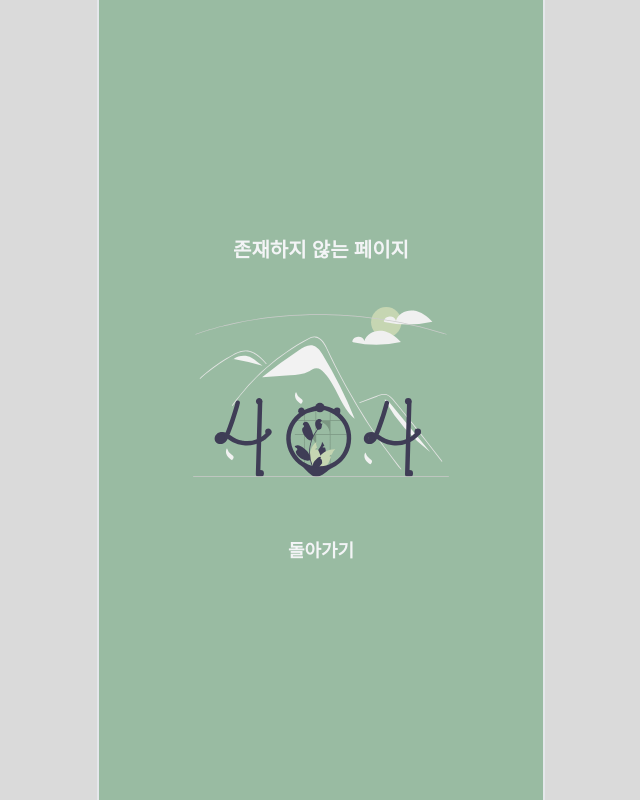
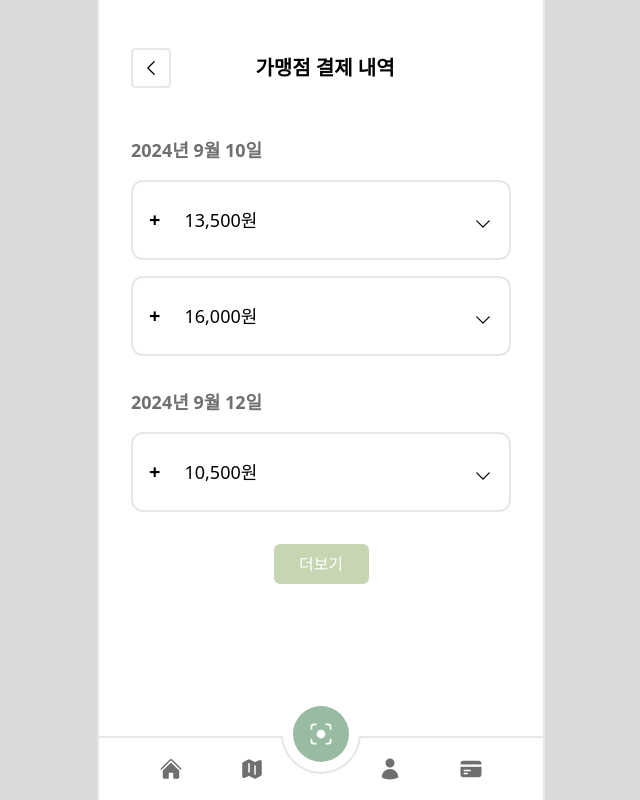
Before and after one commit to ys4512558/Olivepay, a React (Vite) app in the folder frontend/: page /franchise/income in a window 1280 px wide. Shown: the whole page, without its empty margins (319-959 px from the left). Built offline with nearby package versions, Linux system fonts and the light colour scheme.

Commit message:
:sparkles: Feat: 가맹점 결제내역 페이지
S11P21A601-241

```diff
--- /dev/null
+++ b/frontend/src/api/transactionApi.ts
@@ -0,0 +1,14 @@
+import Axios from './index';
+
+const prefix = '/api/transactions';
+
+// 가맹점 결제 내역 조회
+export const getFranchiseIncome = async (
+  franchiseId: number,
+  index: number,
+) => {
+  const response = await Axios(
+    `${prefix}/franchise/${franchiseId}?index=${index}`,
+  );
+  return response.data;
+};
--- a/frontend/src/atoms/franchiseAtom.ts
+++ b/frontend/src/atoms/franchiseAtom.ts
@@ -14,6 +14,70 @@ export const franchiseAtom = atom<franchise>({
   reviews: [],
 });
 
+export const franchiseIncomeAtom = atom<paymentList>([
+  {
+    transactionId: 1,
+    amount: 13500,
+    createdAt: '2024년 9월 10일',
+    details: [
+      {
+        type: 'card',
+        name: '꿈나무카드',
+        amount: 9000,
+      },
+      {
+        type: 'coupon',
+        name: '4000',
+        amount: 4000,
+      },
+      {
+        type: 'card',
+        name: '신한4582',
+        amount: 500,
+      },
+    ],
+  },
+  {
+    transactionId: 2,
+    amount: 16000,
+    createdAt: '2024년 9월 10일',
+    details: [
+      {
+        type: 'card',
+        name: '꿈나무카드',
+        amount: 9000,
+      },
+      {
+        type: 'coupon',
+        name: '4000',
+        amount: 4000,
+      },
+      {
+        type: 'card',
+        name: '신한4582',
+        amount: 3000,
+      },
+    ],
+  },
+  {
+    transactionId: 5,
+    amount: 10500,
+    createdAt: '2024년 9월 12일',
+    details: [
+      {
+        type: 'card',
+        name: '꿈나무카드',
+        amount: 9000,
+      },
+      {
+        type: 'coupon',
+        name: '2000',
+        amount: 1500,
+      },
+    ],
+  },
+]);
+
 export const franchiseCouponAtom = atom<coupon>({
   coupon2: 12,
   coupon4: 4,
--- a/frontend/src/component/common/Card.tsx
+++ b/frontend/src/component/common/Card.tsx
@@ -79,7 +79,7 @@ const Card: React.FC<CardProps> = ({
               {like}
             </p>
           )}
-          {spend && <p className={styles.spend}>-{spend.toLocaleString()}원</p>}
+          {spend && <p className={styles.spend}>{spend.toLocaleString()}원</p>}
         </div>
         {content && <XMarkIcon className="size-5" onClick={onClick} />}
         {date && (
--- /dev/null
+++ b/frontend/src/pages/franchiser/IncomePage.tsx
@@ -0,0 +1,79 @@
+import { useState } from 'react';
+import { useAtom } from 'jotai';
+import { useQuery } from '@tanstack/react-query';
+import { getFranchiseIncome } from '../../api/transactionApi';
+import {
+  Layout,
+  BackButton,
+  PageTitle,
+  Loader,
+  Card,
+  Button,
+} from '../../component/common';
+import { franchiseIncomeAtom } from '../../atoms/franchiseAtom';
+import { groupByDate } from '../../utils/dateUtils';
+
+const IncomePage = () => {
+  const [income, setIncome] = useAtom(franchiseIncomeAtom);
+  const [index, setIndex] = useState(1);
+  const [hasMore, setHasMore] = useState(true);
+
+  const franchiseId = 1;
+
+  //   const { data, isLoading, error, isSuccess } = useQuery({
+  //     queryKey: ['transaction', franchiseId, index],
+  //     queryFn: () => getFranchiseIncome(franchiseId, index),
+  //   });
+
+  //   if (isSuccess && data) {
+  //     if (data.length === 0) {
+  //       setHasMore(false);
+  //     } else {
+  //       setIncome((prevIncome) => [...prevIncome, ...data]);
+  //     }
+  //   }
+
+  //   if (isLoading) return <Loader />;
+
+  //   if (error) return <div>쿠폰 로딩 실패</div>;
+
+  const groupedIncome = groupByDate(income);
+  return (
+    <Layout className="px-8">
+      <header className="mt-12 flex items-center justify-between">
+        <BackButton />
+        <PageTitle title="가맹점 결제 내역" />
+        <div className="w-8" />
+      </header>
+      <main className="mt-8 flex flex-col gap-4">
+        {Object.keys(groupedIncome).map((date) => (
+          <div key={date}>
+            <h2 className="my-4 text-lg font-bold text-DARKBASE">{date}</h2>
+            <div className="flex flex-col gap-4">
+              {groupedIncome[date].map((el) => (
+                <Card
+                  key={el.transactionId}
+                  variant="payment"
+                  title="+"
+                  spend={el.amount}
+                  details={el.details}
+                />
+              ))}
+            </div>
+          </div>
+        ))}
+        <div className="mt-4 text-center">
+          {hasMore && (
+            <Button
+              label="더보기"
+              variant="secondary"
+              onClick={() => setIndex((prev) => prev + 1)}
+            />
+          )}
+        </div>
+      </main>
+    </Layout>
+  );
+};
+
+export default IncomePage;
--- a/frontend/src/pages/index.ts
+++ b/frontend/src/pages/index.ts
@@ -5,3 +5,4 @@ export { default as NotFoundPage } from './NotFoundPage';
 export { default as FranchiserHomePage } from './franchiser/HomePage';
 export { default as FranchiserCouponPage } from './franchiser/CouponPage';
 export { default as FranchiserQrPage } from './franchiser/QrPage';
+export { default as FranchiserIncomePage } from './franchiser/IncomePage';
--- a/frontend/src/routers/Router.tsx
+++ b/frontend/src/routers/Router.tsx
@@ -8,6 +8,9 @@ const FranchiserCouponPage = lazy(
   () => import('../pages/franchiser/CouponPage'),
 );
 const FranchiserQrPage = lazy(() => import('../pages/franchiser/QrPage'));
+const FranchiserIncomePage = lazy(
+  () => import('../pages/franchiser/IncomePage'),
+);
 const LoadingPage = lazy(() => import('../pages/LoadingPage'));
 const NotFoundPage = lazy(() => import('../pages/NotFoundPage'));
 
@@ -20,6 +23,7 @@ const Router = () => {
         <Route path="/franchise/home" element={<FranchiserHomePage />} />
         <Route path="/franchise/qr" element={<FranchiserQrPage />} />
         <Route path="/franchise/coupon" element={<FranchiserCouponPage />} />
+        <Route path="/franchise/income" element={<FranchiserIncomePage />} />
         <Route path="*" element={<NotFoundPage />} />
       </Routes>
     </Suspense>
--- a/frontend/src/types/payment.d.ts
+++ /dev/null
@@ -1,5 +0,0 @@
-interface payment {
-  type: string;
-  name: string;
-  amount: number;
-}
--- /dev/null
+++ b/frontend/src/types/transaction.d.ts
@@ -0,0 +1,12 @@
+interface payment {
+  type: string;
+  name: string;
+  amount: number;
+}
+
+type paymentList = {
+  transactionId: number;
+  amount: number;
+  createdAt: string;
+  details: payment[];
+}[];
--- a/frontend/src/utils/dateUtils.ts
+++ b/frontend/src/utils/dateUtils.ts
@@ -5,3 +5,14 @@ export const getCurrentDate = (): string => {
   const day = String(date.getDate()).padStart(2, '0');
   return `${year}년 ${month}월 ${day}일`;
 };
+
+export const groupByDate = (data: paymentList): Record<string, paymentList> => {
+  return data.reduce<Record<string, paymentList>>((acc, el) => {
+    const { createdAt } = el;
+    if (!acc[createdAt]) {
+      acc[createdAt] = [];
+    }
+    acc[createdAt].push(el);
+    return acc;
+  }, {});
+};
```
